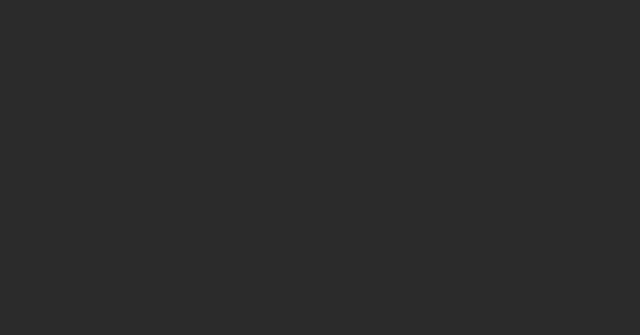
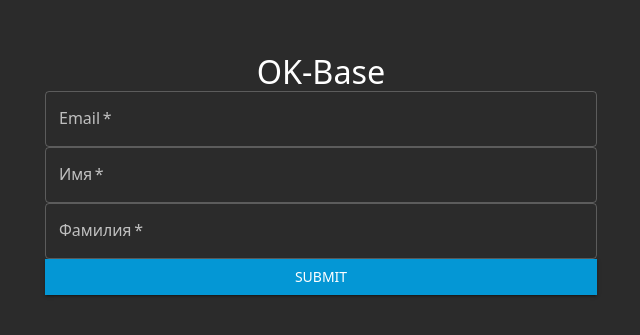
Before and after one commit to stdkvb/ok-base, a React (Vite) app: page /sign-up in a window 1280 px wide. Before the commit this address had no page. Shown: the part 227-562 px from the top of the page, without its empty margins (319-959 px from the left). Built offline with nearby package versions, Linux system fonts and the light colour scheme.

Commit message:
add sign up

```diff
--- a/package.json
+++ b/package.json
@@ -15,10 +15,12 @@
     "@mui/icons-material": "^5.15.15",
     "@mui/material": "^6.0.0-alpha.4",
     "@reduxjs/toolkit": "^2.2.3",
+    "formik": "^2.4.6",
     "react": "^18.2.0",
     "react-dom": "^18.2.0",
     "react-redux": "^9.1.2",
-    "react-router-dom": "^6.23.0"
+    "react-router-dom": "^6.23.0",
+    "yup": "^1.4.0"
   },
   "devDependencies": {
     "@types/react": "^18.2.66",
--- a/src/App.jsx
+++ b/src/App.jsx
@@ -1,11 +1,16 @@
 import { Routes, Route } from "react-router-dom";
+import AuthLayout from "./components/AuthLayout";
 import Layout from "./components/Layout";
 import Catalog from "./components/Catalog";
 import MaterialDetail from "./pages/MaterialDetail";
+import SignUp from "./pages/SignUp";
 
 export default function App() {
   return (
     <Routes>
+      <Route path="/" element={<AuthLayout />}>
+        <Route path="/sign-up" element={<SignUp />} />
+      </Route>
       <Route path="/" element={<Layout />}>
         <Route index path="/" element={<Catalog />} />
         <Route path="/material/:detailPageId" element={<MaterialDetail />} />
--- /dev/null
+++ b/src/components/AuthLayout.jsx
@@ -0,0 +1,45 @@
+import { Outlet } from "react-router-dom";
+import { Container, Stack, Divider, Typography } from "@mui/material";
+import Box from "@mui/material/Box";
+
+const AuthLayout = () => {
+  return (
+    <Container
+      sx={{
+        minHeight: "100vh",
+        display: "flex",
+        flexDirection: "column",
+        alignItems: "center",
+      }}
+    >
+      <Box
+        component="main"
+        sx={{
+          width: "100%",
+          flexGrow: 1,
+          display: "flex",
+          flexDirection: "column",
+          justifyContent: "center",
+          alignItems: "center",
+        }}
+      >
+        <Typography variant="h4">OK-Base</Typography>
+        <Box
+          sx={{
+            display: "flex",
+            flexDirection: "column",
+            alignItems: "center",
+            justifyContent: "center",
+            width: "100%",
+            maxWidth: "552px",
+            gap: 6,
+          }}
+        >
+          <Outlet />
+        </Box>
+      </Box>
+    </Container>
+  );
+};
+
+export default AuthLayout;
--- a/src/pages/SignUp.jsx
+++ b/src/pages/SignUp.jsx
@@ -1,5 +1,80 @@
-const Signup = () => {
-  return <div>Signup</div>;
+import { useFormik } from "formik";
+import * as yup from "yup";
+import { Button, TextField } from "@mui/material";
+
+const fields = [
+  { label: "Email", name: "email" },
+  { label: "Имя", name: "firstName" },
+  { label: "Фамилия", name: "lastName" },
+];
+
+const validationSchema = yup.object({
+  email: yup
+    .string("Введите ваш email")
+    .email("Введите корректный email")
+    .required("Обязательное поле"),
+  firstName: yup.string("Введите ваше имя").required("Обязательное поле"),
+  lastName: yup.string("Введите вашу фамилию").required("Обязательное поле"),
+});
+
+const SignUp = () => {
+  const formik = useFormik({
+    initialValues: {
+      email: "",
+      firstName: "",
+      lastName: "",
+    },
+    validationSchema: validationSchema,
+    onSubmit: (values) => {
+      alert(JSON.stringify(values, null, 2));
+    },
+  });
+
+  return (
+    <div>
+      <form noValidate onSubmit={formik.handleSubmit}>
+        <TextField
+          fullWidth
+          id="email"
+          name="email"
+          label="Email"
+          value={formik.values.email}
+          onChange={formik.handleChange}
+          onBlur={formik.handleBlur}
+          error={formik.touched.email && Boolean(formik.errors.email)}
+          helperText={formik.touched.email && formik.errors.email}
+          required
+        />
+        <TextField
+          fullWidth
+          id="firstName"
+          name="firstName"
+          label="Имя"
+          value={formik.values.firstName}
+          onChange={formik.handleChange}
+          onBlur={formik.handleBlur}
+          error={formik.touched.firstName && Boolean(formik.errors.firstName)}
+          helperText={formik.touched.firstName && formik.errors.firstName}
+          required
+        />
+        <TextField
+          fullWidth
+          id="lastName"
+          name="lastName"
+          label="Фамилия"
+          value={formik.values.lastName}
+          onChange={formik.handleChange}
+          onBlur={formik.handleBlur}
+          error={formik.touched.lastName && Boolean(formik.errors.lastName)}
+          helperText={formik.touched.lastName && formik.errors.lastName}
+          required
+        />
+        <Button color="primary" variant="contained" fullWidth type="submit">
+          Submit
+        </Button>
+      </form>
+    </div>
+  );
 };
 
-export default Signup;
+export default SignUp;
```
Also changed, not shown: 1 other file (tests, documents, lock files or other folders).
